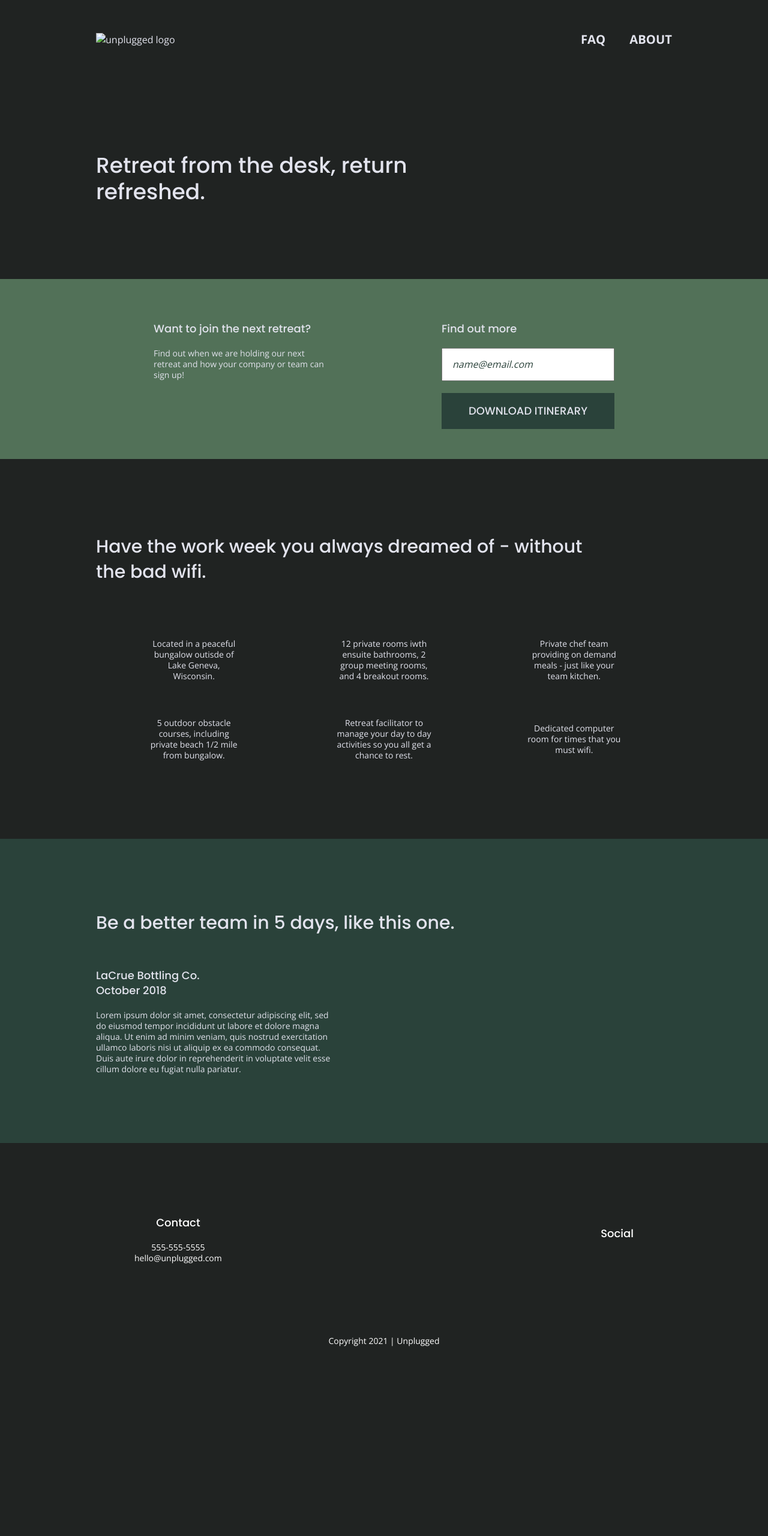
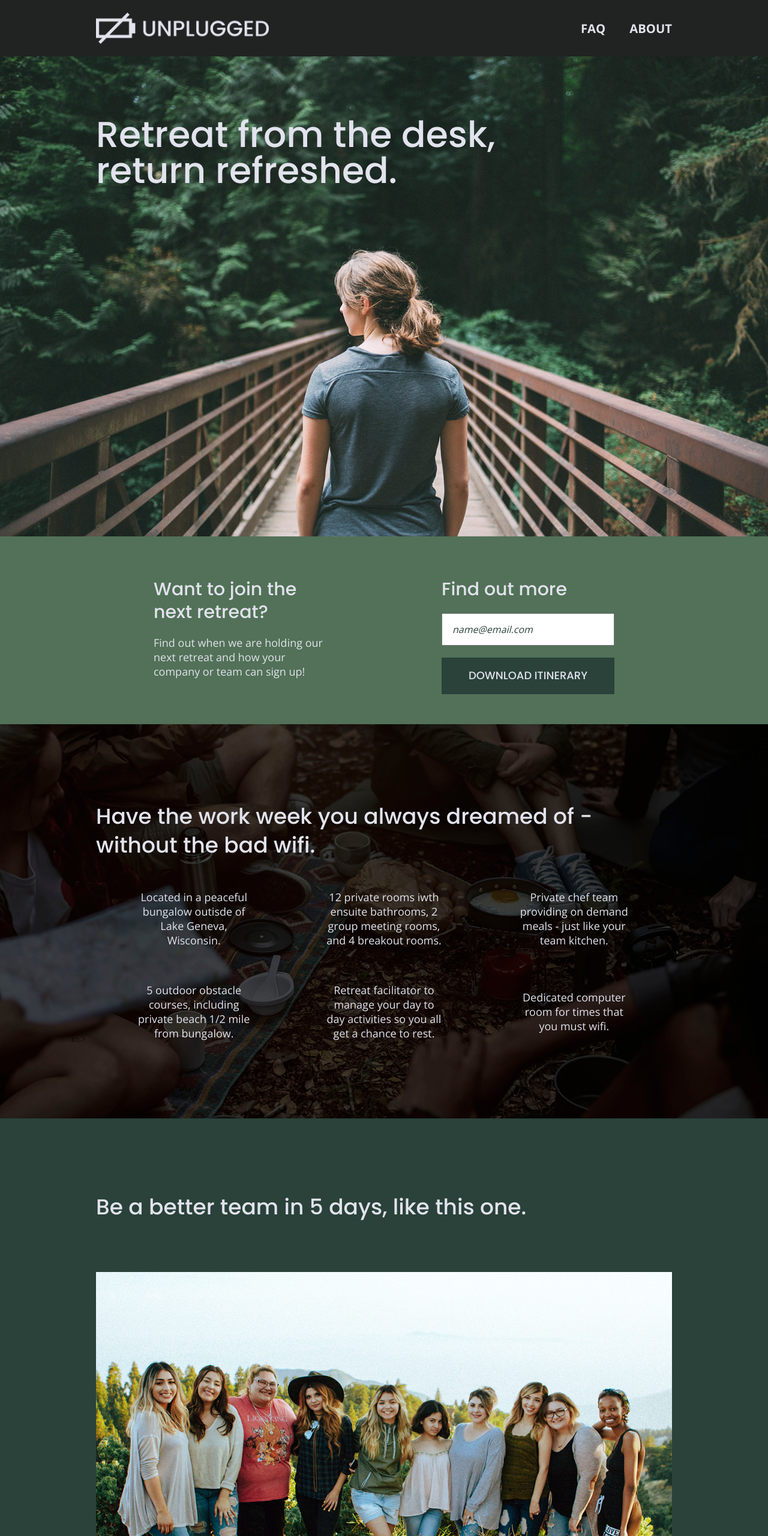
Before and after one commit to aylapalacios/unplugged, a website: page index.html in a window 1280 px wide. Shown: the top 2560 px of the page at 60% size. Before the commit the page ends 2264 px from the top, so only its background shows below. Drawn offline with nearby package versions, Linux system fonts and the light colour scheme.

Commit message:
Added images to site

```diff
--- a/css/main.css
+++ b/css/main.css
@@ -94,18 +94,16 @@ html {
 }
 
 body {
+
+  font-size: 1em;
   font-family: 'Open Sans', sans-serif;
-  font-size: 1em;
+  color: #e2e3ed;
   text-align: left;
-  color: #e2e3ed;
-  background-color: #202322;
 }
 
 ul,
 ol {
   list-style-type: none;
-  text-transform: uppercase;
-  font-weight: 700;
 }
 
 a {
@@ -114,31 +112,30 @@ a {
 }
 
 h2 {
-  font-size: 1.875em;
   font-family: 'Poppins', sans-serif;
   font-weight: 500;
-
+  font-size: 1.875em;
 }
 
 h3,
 h4 {
   font-family: 'Poppins', sans-serif;
+  font-weight: 500;
   font-size: 1.125em;
-  font-weight: 500;
   margin: 20px 0;
 }
 
  p {
    font-size: 0.875em;
-   line-height: 1.285em;
+   line-height: 1.285;
  }
 
  img {
-
+   width: 100%;
  }
 
  figure {
-
+   margin: 0;
  }
 
  address {
@@ -154,11 +151,11 @@ h4 {
 
 header,
 footer {
+ background-color: #202322;
  display: flex;
  justify-content: center;
  align-items: center;
  flex-flow: row wrap;
- background-color: #202322;
 }
 
 header {
@@ -166,35 +163,43 @@ header {
 }
 
 header .content-wrapper {
+  margin: 0;
   display: flex;
   justify-content: center;
   align-items: center;
   flex-flow: row wrap;
- margin: 0;
+}
+
+header figure {
+  width: 60%;
+  display: flex;
+  justify-content: center;
+  align-items: center;
+  flex-flow: row wrap;
 }
 
 .header-divider {
+  background-color: #3a3a3a;
+  height: 1px;
   width: 100%;
- height: 1px;
   margin: 10px 0 20px 0;
- background-color: #3a3a3a;
  }
 
 header nav {
- display: flex;
+  width: 60%;
+  font-size: 1.125em;
+  font-weight: 700;
+  text-transform: uppercase;display: flex;
   justify-content: space-around;
   align-items: center;
   flex-flow: row wrap;
- width: 60%;
- font-size: 1.125em;
- font-weight: 700;
- text-transform: uppercase;
+
 }
 
 header nav ul {
+  width: 100%;
   display: flex;
   justify-content: space-around;
- width: 100%;
 }
 
 header nav ul li {
@@ -213,8 +218,6 @@ footer p {
 footer .content-wrapper {
   width: 55%;
   margin: 50px 0;
- color: #fff;
- text-align: center;
 }
 
 footer .contact {
@@ -243,6 +246,9 @@ footer .copyright {
 /* Hero Area */
 
 .hero-area {
+  background: url('../img/hero.jpg') center no-repeat #333;
+  background-size: cover;
+  min-height: 500px;
   display: flex;
   justify-content: center;
   flex-flow: row wrap;
@@ -257,11 +263,11 @@ footer .copyright {
 
 /* Aside */
 aside {
+   background-color: #527158;
    display: flex;
    justify-content: center;
    align-items: center;
    flex-flow: row wrap;
-     background-color: #527158;
 }
 
 aside .form {
@@ -293,6 +299,8 @@ input[type=button] {
 /* Features */
 
 .features {
+  background: url('../img/camping-retreat.jpg') center no-repeat #333;
+  background-size: cover;
   display: flex;
   justify-content: center;
   flex-flow: row wrap;
@@ -315,17 +323,17 @@ input[type=button] {
 }
 
 .features p {
+    text-align: center;
     margin: 0;
-  text-align: center;
 }
 
 /* Reviews */
 
 .reviews {
+  background-color: #2a423a;
   display: flex;
   justify-content: center;
   flex-flow: row wrap;
-  background-color: #2a423a;
 }
 
 .reviews h2 {
@@ -343,20 +351,19 @@ input[type=button] {
   ========================================================================== */
 
 .mission {
+  background-color: #527158;
   display: flex;
   justify-content: center;
   align-items: center;
   flex-flow: row wrap;
- background-color: #527158;
-
 }
 
 .contact-section {
+  background-color: #2a423a;
   display: flex;
   justify-content: center;
   align-items: center;
   flex-flow: row wrap;
- background-color: #2a423a;
  }
 
 .contact-content p {
@@ -368,11 +375,11 @@ input[type=button] {
     ========================================================================== */
 
 .faq {
+  background-color: #527158;
   display: flex;
   justify-content: center;
   align-items: center;
   flex-flow: row wrap;
- background-color: #527158;
  }
 
 .faq .content-wrapper {
@@ -494,15 +501,29 @@ input[type=button] {
     margin: 100px 0;
   }
 
+  h2 {
+    font-size: 2.25em;
+    line-height: 1.33;
+  }
+
+  h3 {
+    font-size: 1.5em;
+    line-height: 1.25;
+  }
+
   /* Header */
   header {
     justify-content: space-around;
-         padding: 33px 0;
+    padding: 33px 50px;
     }
 
   header .content-wrapper {
     width: 100%;
     justify-content: space-between;
+    }
+
+  header figure {
+    width: 30%;
   }
 
   header nav {
@@ -518,6 +539,19 @@ input[type=button] {
    }
    /* Hero Area */
 
+  .hero-area {
+    min-height: 600px;
+  }
+
+  .hero-area h1 {
+    min-height: 600px;
+  }
+
+  .hero-area h1 {
+    font-size: 3em;
+    line-height: 1;
+    margin: 0;
+  }
    /* Aside */
    aside .content-wrapper {
      margin: 50px 0;
@@ -533,6 +567,11 @@ input[type=button] {
    }
 
    /* Features */
+
+   .features h2 {
+     margin-bottom: 20px;
+   }
+
    .features article {
      display: flex;
      justify-content: center;
@@ -542,7 +581,7 @@ input[type=button] {
    }
 
    .features .features-item-description {
-         width: 50%;
+     width: 62%;
    }
 
    /* Reviews */
@@ -551,8 +590,18 @@ input[type=button] {
      justify-content: space-between;
    }
 
+   .reviews h2 {
+     width: 85%;
+   }
+
+   .reviews article figure,
    .reviews article div {
          width: 49%;
+       }
+
+    .reviews h3 {
+      width: 75%;
+      margin: 0;
     }
 
    /* Footer */
@@ -565,10 +614,20 @@ input[type=button] {
      display: flex;
      justify-content: space-between;
      align-items: center;
+     flex-direction: row;
    }
 
    footer .contact {
      margin-bottom: 0;
+   }
+
+   footer h4 {
+     font-size: 1.5em;
+     margin-bottom: 40px;
+   }
+
+   footer p {
+     line-height: 1.285;
    }
 
    footer .copyright {
@@ -600,6 +659,10 @@ input[type=button] {
      align-items: flex-start;
    }
 
+   .contact-content h4 {
+     font-size: 1.5em;
+   }
+
    /* ==========================================================================
     FAQ Page
     ========================================================================== */
@@ -615,20 +678,45 @@ input[type=button] {
    .faq h2 {
      width: 100%;
    }
+
+   .faq h4,
+   .faw p {
+     font-size: .875em;
+     line-height: 1.125;
+   }
      }
 
 @media only screen and (min-width: 1200px) {
   /*Desktop styles here*/
 
-  /* General styles */
+  header {
+    padding: 15px 0;
+  }
+
+  }
   .content-wrapper {
     max-width: 960px;
+  }
+
+  h2 {
+    font-size: 2.25em;
+  }
+
+  h3,
+  h4 {
+    font-size: 1.875em;
+  }
+
+  p {
+    font-size: 1.125em;
+    line-height: 1.333;
   }
 
   /* Hero Area */
 
   .hero-area h1 {
-    max-width: 60%;
+    font-size: 3.75em;
+    width: 80%;
   }
 
   /* Aside */
@@ -641,7 +729,12 @@ input[type=button] {
     width: 30%;
   }
 
+  .form-description p {
+    font-size: 1.125em;
+  }
+
   /* Features */
+
   .features h2 {
     width: 90%;
   }
@@ -655,6 +748,14 @@ input[type=button] {
     width: 42%;
   }
 
+  .reviews h2 {
+    padding-bottom: 50px;
+  }
+
+  footer h4 {
+    font-size: 1.875em;
+  }
+
   /* ==========================================================================
    About Page
    ========================================================================== */
@@ -662,6 +763,11 @@ input[type=button] {
   .mission h2,
   .contact-section . content-wrapper h2 {
     width: 95%;
+    font-size: 3em;
+  }
+
+.contact-content h4 {
+  font-size: 1.875em;
 }
 
 /* ==========================================================================
@@ -670,6 +776,13 @@ input[type=button] {
 
   .faq h2 {
     width: 100%;
+    font-size: 3em;
+  }
+
+  .faq h4,
+  .faq p {
+    font-size: 1.125em;
+    line-height: 1;
   }
 }
 
--- a/index.html
+++ b/index.html
@@ -28,9 +28,11 @@
 <body>
   <header>
     <div class="content-wrapper">
-      <a href="#">
-        <img src="" alt="unplugged logo">
-      </a>
+      <figure>
+        <a href="#">
+          <img src="img/unplugged-logo.png" alt="unplugged logo">
+        </a>
+      </figure>
       <div class="header-divider"></div>
       <nav>
         <ul>
@@ -114,6 +116,11 @@
     <section class="reviews">
       <div class="content-wrapper">
         <h2>Be a better team in 5 days, like this one.</h2>
+        <figure>
+          <a href="">
+            <img src="img/lacrue-bottling-co.jpg" alt="LaCrue Bottling Co at Unplugged Retreat, October 2018">
+          </a>
+        </figure>
         <article>
           <div>
             <h3>LaCrue Bottling Co. October 2018
```
Also changed, not shown: about/index.html (+8 -6 lines), faq/index.html (+8 -6 lines), img/unplugged-logo.png (renamed from img/unpluggedlogo.png). Lines whose indentation alone changed are shown as unchanged.
